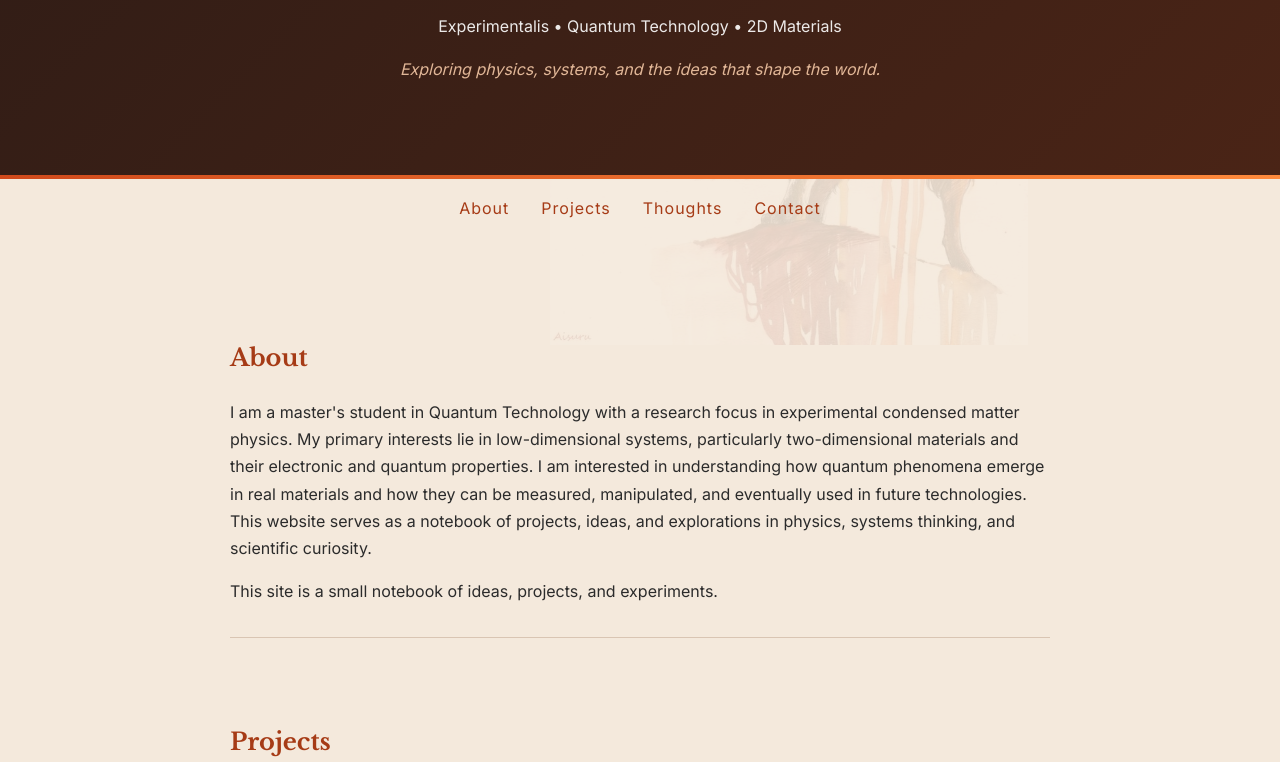
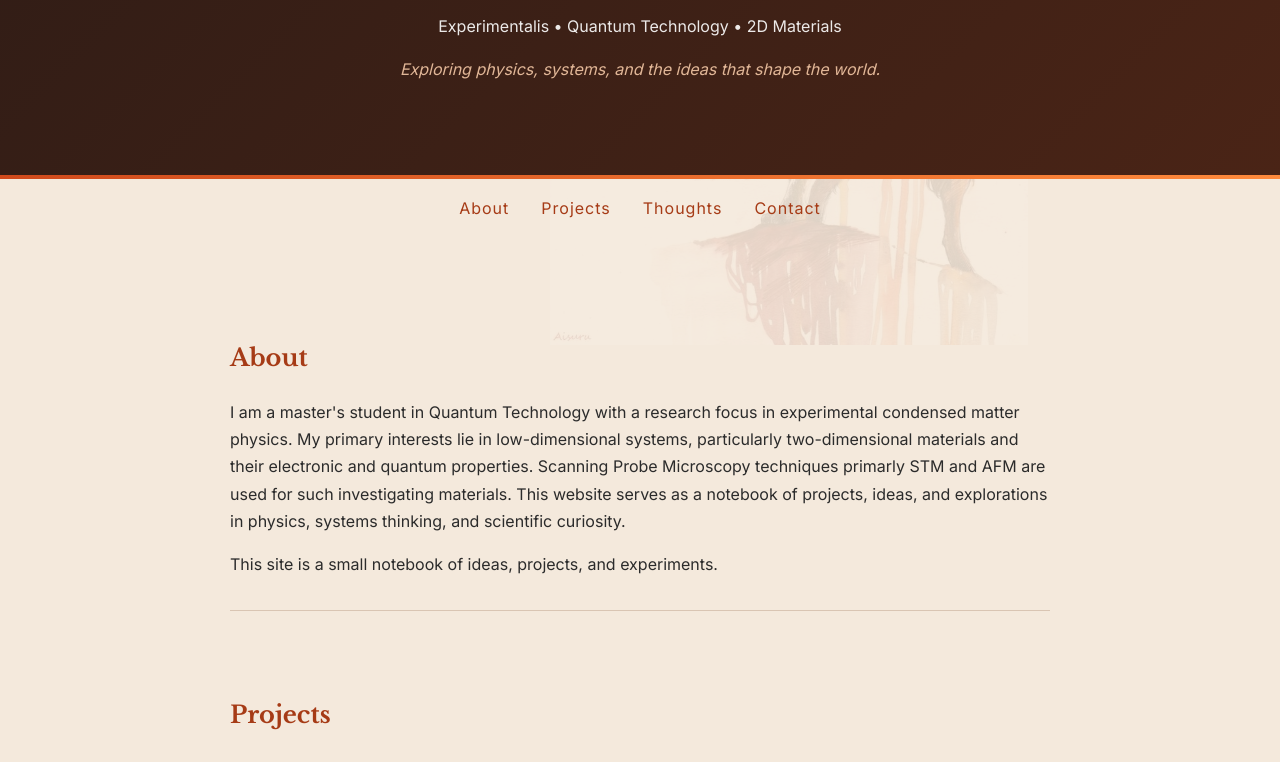
Before and after one commit to johnregis30-eng/johnregis30-eng.github.io, a plain HTML site: page index.html in a window 1280 px wide. Shown: the part 480-1242 px from the top of the page. Drawn offline with nearby package versions, Linux system fonts and the light colour scheme.

Commit message:
Refactor About section in index.html
Removed redundant sentences and added mention of Scanning Probe Microscopy techniques.

```diff
--- a/index.html
+++ b/index.html
@@ -220,9 +220,7 @@ Exploring physics, systems, and the ideas that shape the world.
 
 <p>
 I am a master's student in Quantum Technology with a research focus in experimental condensed matter physics. My primary interests lie in low-dimensional systems, particularly two-dimensional materials and their electronic and quantum properties.
-
-I am interested in understanding how quantum phenomena emerge in real materials and how they can be measured, manipulated, and eventually used in future technologies.
-
+Scanning Probe Microscopy techniques primarly STM and AFM are used for such investigating materials.
 This website serves as a notebook of projects, ideas, and explorations in physics, systems thinking, and scientific curiosity.
 </p>
 
```
